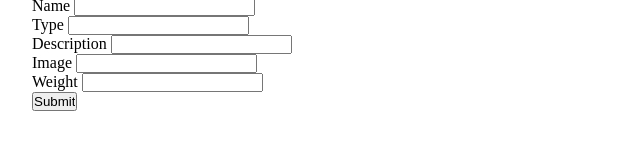
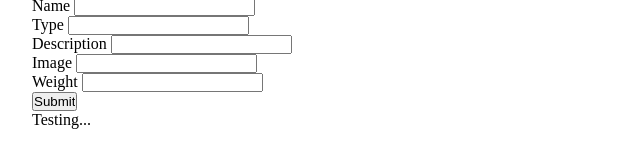
Before and after one commit to hayes9321/PackThat, a website: page public/index.html in a window 1280 px wide. Shown: the part 585-752 px from the top of the page, 128-768 px from the left. Drawn offline with nearby package versions, Linux system fonts and the light colour scheme; some packages are replaced by stand-ins of ours; no server answers.

Commit message:
added items-list component

```diff
--- a/public/index.html
+++ b/public/index.html
@@ -78,6 +78,7 @@
   </div>
 
   <add-item></add-item>
+  <items-list></items-list>
 
 </body>
 </html>
```
Also changed, not shown: public/js/components/add-item/add-item.html (+1 -0 lines).
